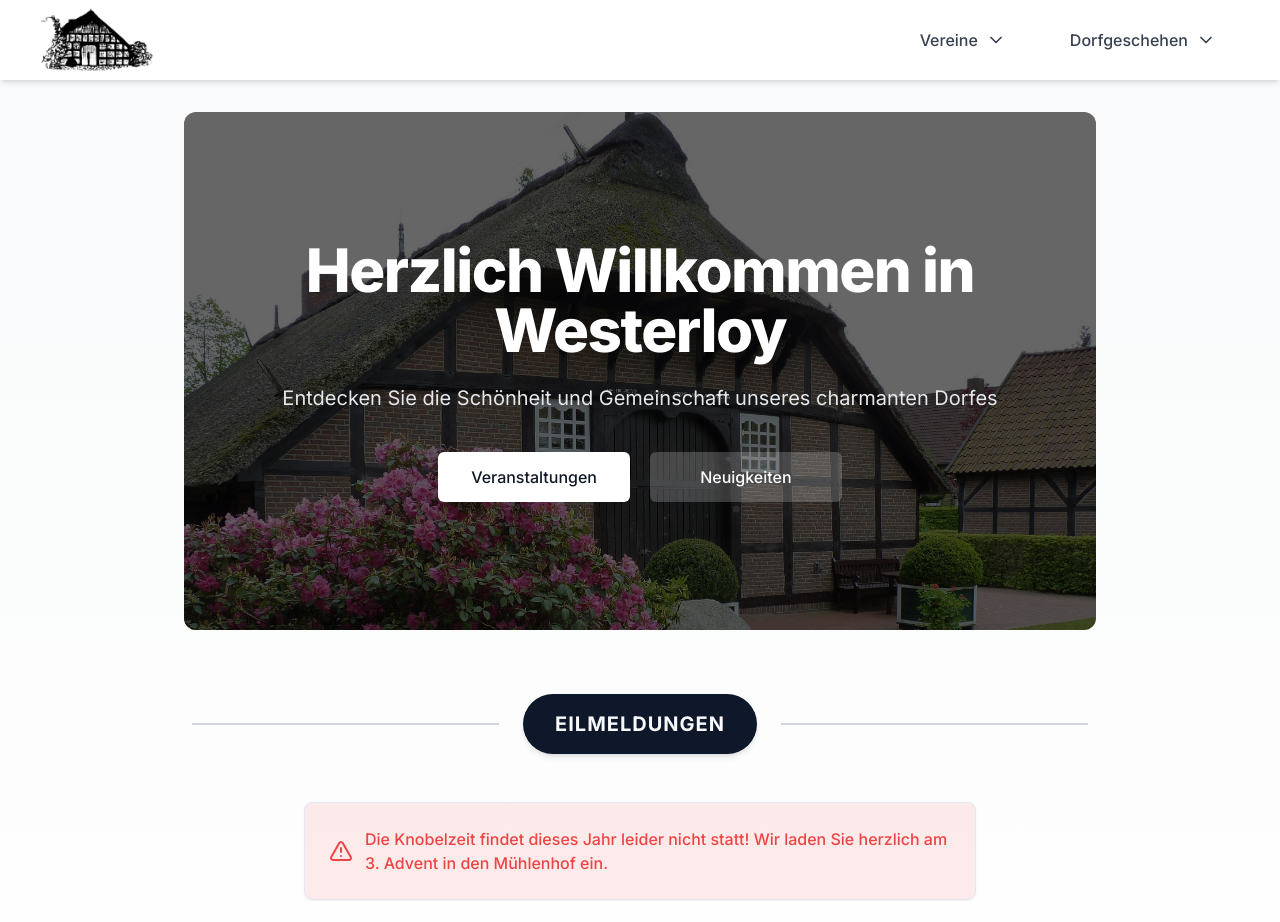
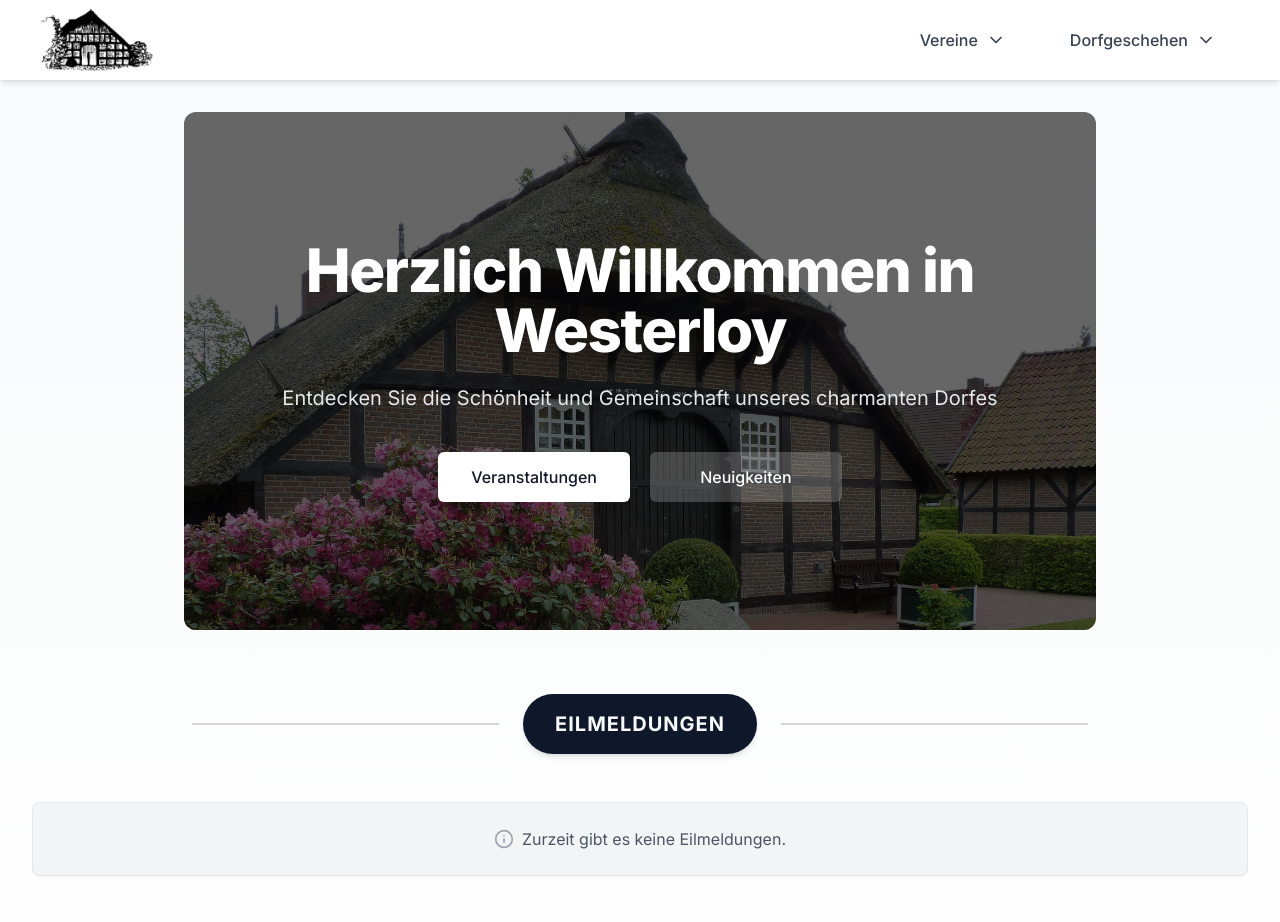
Before and after one commit to Pudl0/westerloy, a Next.js app: page / in a window 1280 px wide. Shown: the top 922 px of the page. Built offline with nearby package versions, Linux system fonts and the light colour scheme.

Commit message:
improving Eilmeldungen tab to ave a placeholder

```diff
--- a/src/app/page.tsx
+++ b/src/app/page.tsx
@@ -7,13 +7,7 @@ import EventDashboard from '@/components/eventdashboard';
 import { Skeleton } from '@/components/ui/skeleton';
 
 export default function Home() {
-  const breakingNews = [
-    {
-      id: '1',
-      content:
-        'Die Knobelzeit findet dieses Jahr leider nicht statt! Wir laden Sie herzlich am 3. Advent in den Mühlenhof ein.',
-    },
-  ];
+  const breakingNews: string | any[] = [];
 
   return (
     <div className="min-h-screen bg-gradient-to-b from-gray-50 to-white">
@@ -23,7 +17,7 @@ export default function Home() {
         <section className="mb-12 mt-16">
           <DashboardDivider title="Eilmeldungen" />
           <div className="mt-6">
-            <Suspense fallback={<BreakingNewsSkeleton newsCount={breakingNews.length} />}>
+            <Suspense fallback={<BreakingNewsSkeleton newsCount={breakingNews.length || 1} />}>
               <BreakingNews news={breakingNews} />
             </Suspense>
           </div>
--- a/src/components/breaking-news.tsx
+++ b/src/components/breaking-news.tsx
@@ -1,34 +1,42 @@
-import { AlertTriangle } from 'lucide-react';
+import { InfoIcon } from 'lucide-react';
 
 import { Card, CardContent } from '@/components/ui/card';
 
-type NewsItem = {
+interface BreakingNewsItem {
   id: string;
   content: string;
-};
+}
 
-type BreakingNewsProps = {
-  news: NewsItem[];
-};
+interface BreakingNewsProps {
+  news: BreakingNewsItem[];
+}
 
 export default function BreakingNews({ news }: BreakingNewsProps) {
+  if (news.length === 0) {
+    return (
+      <Card className="bg-gray-100">
+        <CardContent className="flex items-center justify-center p-6">
+          <InfoIcon className="mr-2 h-5 w-5 text-gray-400" />
+          <p className="text-gray-600">Zurzeit gibt es keine Eilmeldungen.</p>
+        </CardContent>
+      </Card>
+    );
+  }
+
   const gridCols =
     news.length === 1 ? 'grid-cols-1' : news.length === 2 ? 'grid-cols-2' : 'sm:grid-cols-2 lg:grid-cols-3';
   const cardSize = news.length <= 2 ? 'max-w-2xl mx-auto' : 'w-full';
 
   return (
-    <section
-      aria-label="Breaking News"
-      className={`grid gap-4 ${gridCols} ${news.length <= 2 ? 'justify-center' : ''}`}
-    >
+    <div className={`grid gap-4 ${gridCols} ${news.length <= 2 ? 'justify-center' : ''}`}>
       {news.map((item) => (
-        <Card key={item.id} className={`bg-destructive/10 ${cardSize}`}>
-          <CardContent className="flex items-center gap-3 p-6">
-            <AlertTriangle className="h-6 w-6 flex-shrink-0 text-destructive" aria-hidden="true" />
-            <p className="text-base font-medium text-destructive">{item.content}</p>
+        <Card key={item.id} className={`bg-red-100 ${cardSize}`}>
+          <CardContent className="flex items-center p-6">
+            <InfoIcon className="mr-2 h-5 w-5 text-red-500" />
+            <p className="text-red-700">{item.content}</p>
           </CardContent>
         </Card>
       ))}
-    </section>
+    </div>
   );
 }
```
